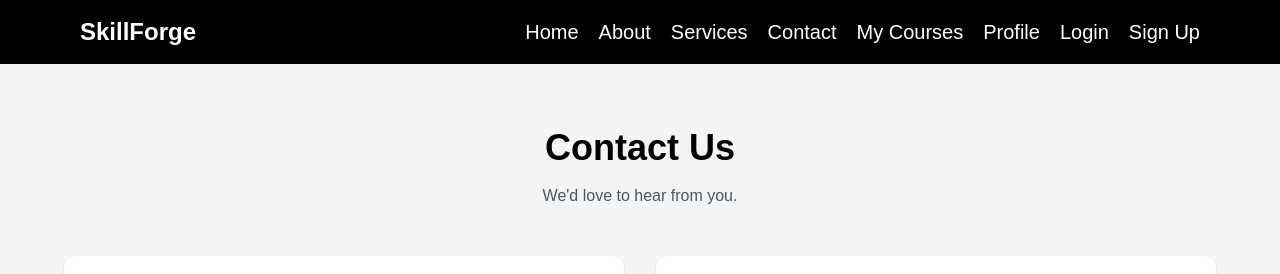
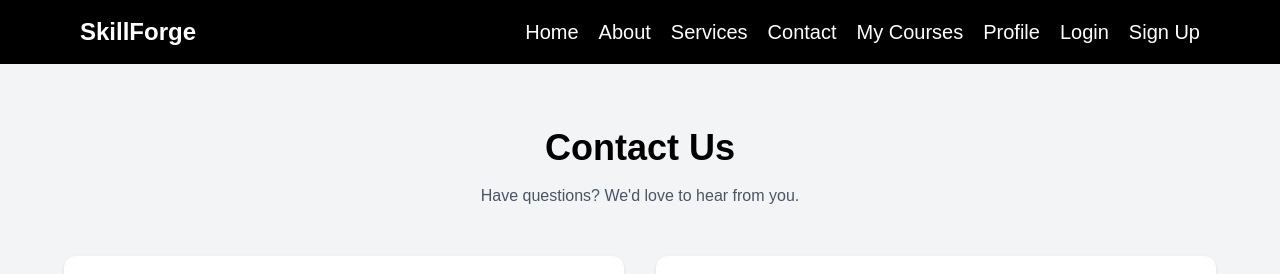
Before and after one commit to gauravkumar2005/SkillForge, a Next.js app: page /contact in a window 1280 px wide. Shown: the top 274 px of the page. Built offline with nearby package versions, Linux system fonts and the light colour scheme.

Commit message:
update contact page code

```diff
--- a/src/app/contact/page.jsx
+++ b/src/app/contact/page.jsx
@@ -7,7 +7,7 @@ export default function ContactPage() {
         <div className="text-center mb-12">
           <h1 className="text-4xl font-bold mb-4">Contact Us</h1>
           <p className="text-gray-600">
-             We'd love to hear from you.
+            Have questions? We'd love to hear from you.
           </p>
         </div>
 
```
